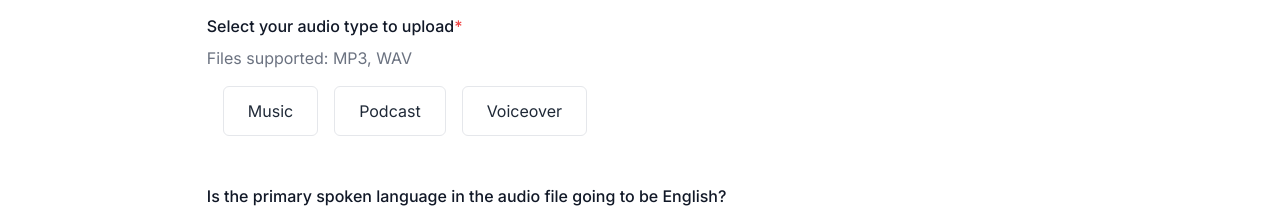
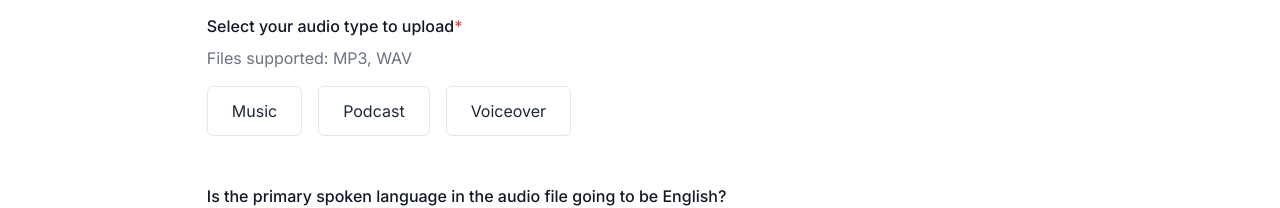
Before and after one commit to deepj2013/koyal, a React (Vite) app in the folder Client/: page /upload in a window 1280 px wide. Shown: the part 324-532 px from the top of the page. Built offline with nearby package versions, Linux system fonts and the light colour scheme; a web font is replaced by a local one.

Commit message:
UI tweak

```diff
--- a/Client/src/pages/newuploadPage.tsx
+++ b/Client/src/pages/newuploadPage.tsx
@@ -114,7 +114,7 @@
         </div>
     </div>
 ) : (
-    <div className="p-4 rounded-lg">
+    <div className="pl-0 p-4 rounded-lg">
         <div className="flex space-x-4">
             {["Music", "Podcast", "Voiceover"].map((type) => (
                 <button
```
